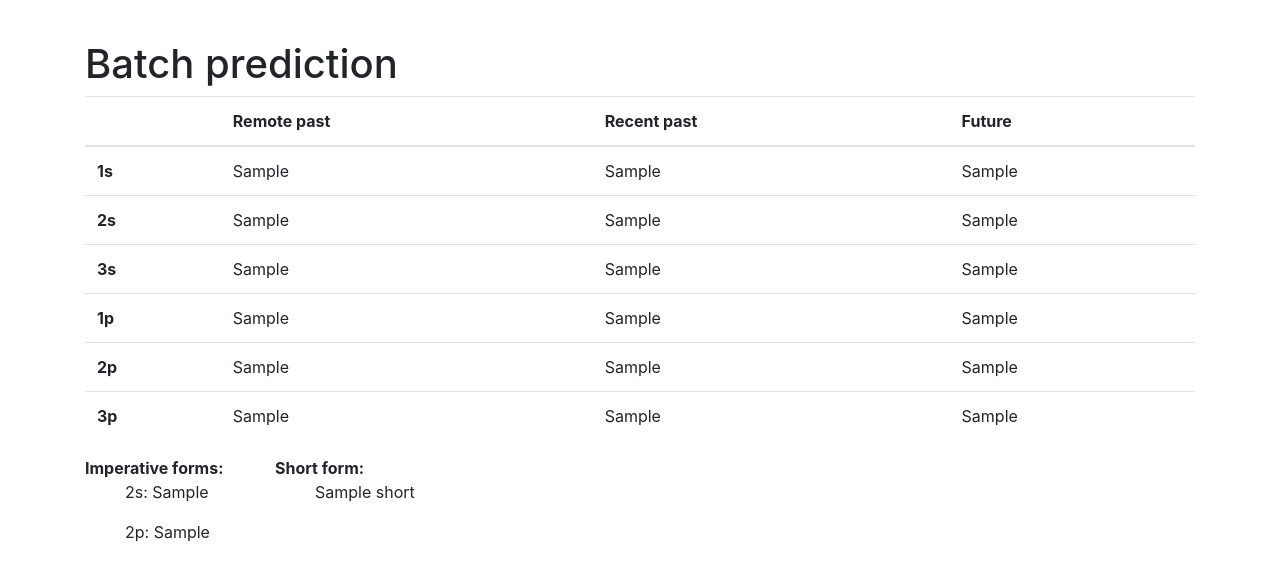
After one commit to stevetasticsteve/kovol-services, a Flask app: template templates/verb_prediction/prediction-comparison.html in a window 1280 px wide. The commit adds this page. Shown: the top 581 px of the page. Run offline with Flask 2, Linux system fonts and the light colour scheme; the template is opened without the code that fills it: most values are stand-ins (such as "Sample title", 1, 10 or a date in 2020); some libraries are stand-ins or nearby versions.

Commit message:
Started a batch predict page that will highlight red any prediction mistakes. Currently only done for recent_past_1p, could extend it to the rest or figure out a better way

```diff
--- a/app.py
+++ b/app.py
@@ -3,11 +3,11 @@
 
 from flask_wtf import FlaskForm
 from wtforms import SubmitField, TextAreaField, TextField
-from wtforms.fields.core import Label
 from wtforms.validators import DataRequired
 
 from phonemics import kovol_phonemics
 from kovol_verbs.kovol_verbs import PredictedKovolVerb
+from kovol_verbs import get_verb_data
 
 app = Flask(__name__)
 app.config['SECRET_KEY'] = 'password'
@@ -37,7 +37,17 @@
         first_remote_past = form.first_remote_past.data
         first_recent_past = form.first_recent_past.data
         verb = PredictedKovolVerb(first_remote_past, first_recent_past)
-    return render_template('verb_prediction.html', form=form, verb=verb)
+    return render_template('verb_prediction/verb_prediction.html', form=form, verb=verb)
+
+@app.route("/verb-prediciton/batch-compare")
+def batch_prediction_comparison():
+    verbs = get_verb_data.get_data_from_csv()
+    predicted_verbs = []
+    for v in verbs:
+        pv = PredictedKovolVerb(v.remote_past_1s, v.recent_past_1s, english=v.english)
+        pv.get_prediction_errors(v)
+        predicted_verbs.append(pv)
+    return render_template('verb_prediction/prediction-comparison.html', verbs=predicted_verbs)
 
 
 class PhonemicsForm(FlaskForm):
--- a/kovol_verbs/get_verb_data.py
+++ b/kovol_verbs/get_verb_data.py
@@ -1,7 +1,7 @@
 # This file contains code for pulling elicited verb data from various sources
 
 import csv
-from kovol_verbs import KovolVerb
+from kovol_verbs.kovol_verbs import KovolVerb
 
 
 def get_data_from_csv(
--- a/kovol_verbs/kovol_verbs.py
+++ b/kovol_verbs/kovol_verbs.py
@@ -147,6 +147,7 @@
 
         self.root = self.predict_root()
         self.predict_verb()
+        self.errors = []
 
     def __str__(self):
         return "Predicted verb for {rp}, {p}".format(
@@ -332,5 +333,5 @@
         for o, p, a in zip(order, predicted, actual):
             if a != p:
                 diff[o] = (a, p)
-
-        return diff
+        self.errors = diff
+        return self.errors
--- a/templates/paradigm.html
+++ b/templates/verb_prediction/paradigm.html
@@ -30,7 +30,7 @@
             <tr>
                 <th scope="row">1p</th>
                 <td>{{ verb.remote_past_1p }}</td>
-                <td>{{ verb.recent_past_1p }}</td>
+                <td {% if 'recent_past_1p' in verb.errors %}style="color: red;"{% endif %}>{{ verb.recent_past_1p }}</td>
                 <td>{{ verb.future_1p }}</td>
             </tr>
             <tr>
--- /dev/null
+++ b/templates/verb_prediction/prediction-comparison.html
@@ -0,0 +1,10 @@
+{% extends 'base.html' %}
+
+{% block content %}
+
+<h1 class="pt-3">Batch prediction</h1>
+
+{% for verb in verbs %}
+{% include 'verb_prediction/paradigm.html' %}
+{% endfor %}
+{% endblock %}
--- a/templates/verb_prediction.html
+++ b/templates/verb_prediction/verb_prediction.html
@@ -3,6 +3,7 @@
 {% block content %}
 
 <h1 class="pt-3">Verb prediction page</h1>
+<a href="{{url_for('batch_prediction_comparison') }}">Batch predictions</a>
 
 <form class="pt-2" method="POST">
     {{ form.csrf_token }}
@@ -18,7 +19,7 @@
 {% if verb %}
 {{verb}}
 <h3 class="pt-3">Predicted verb:</h3>
-{% include 'paradigm.html' %}
+{% include 'verb_prediction/paradigm.html' %}
 {% endif %}
 
 {% endblock %}
```
